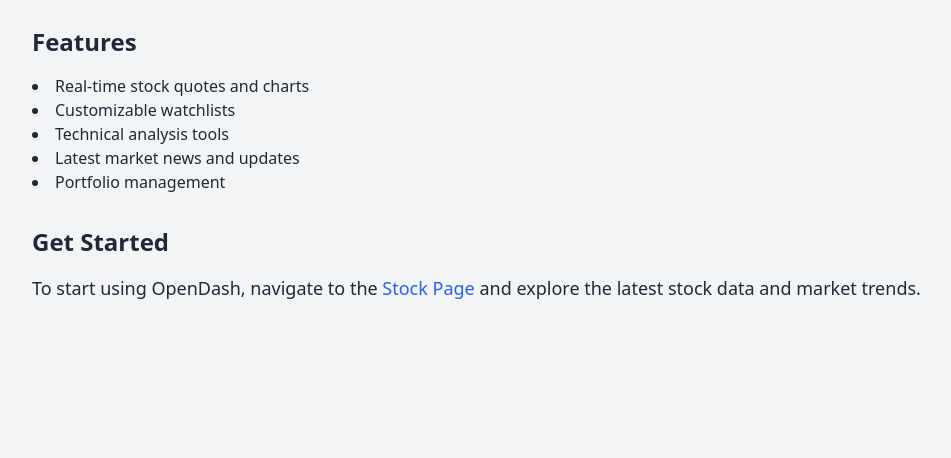
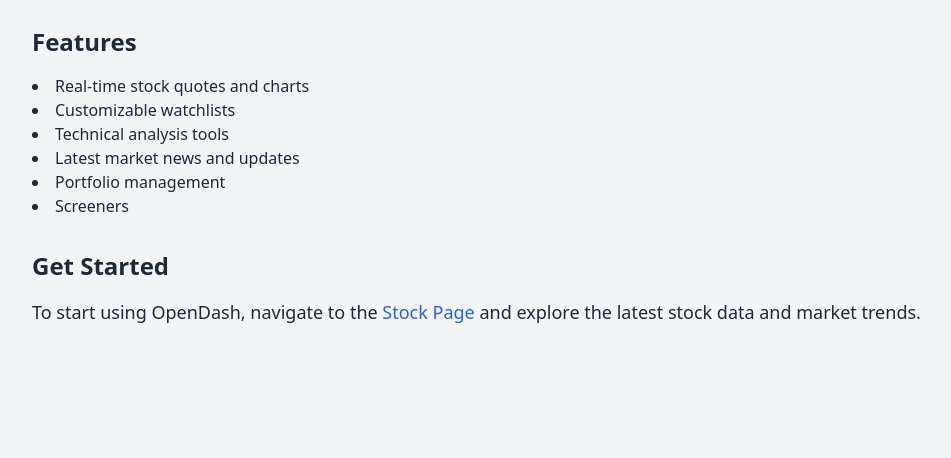
Before and after one commit to marketcalls/opendash-dashboard, a Flask app: page / in a window 1280 px wide. Shown: the part 238-696 px from the top of the page, without its empty margins (0-951 px from the left). Run offline with Flask 3, Linux system fonts and the light colour scheme.

Commit message:
modification in index.html

```diff
--- a/templates/index.html
+++ b/templates/index.html
@@ -35,6 +35,7 @@
                 <li>Technical analysis tools</li>
                 <li>Latest market news and updates</li>
                 <li>Portfolio management</li>
+                <li>Screeners</li>
             </ul>
         </section>
 
```
